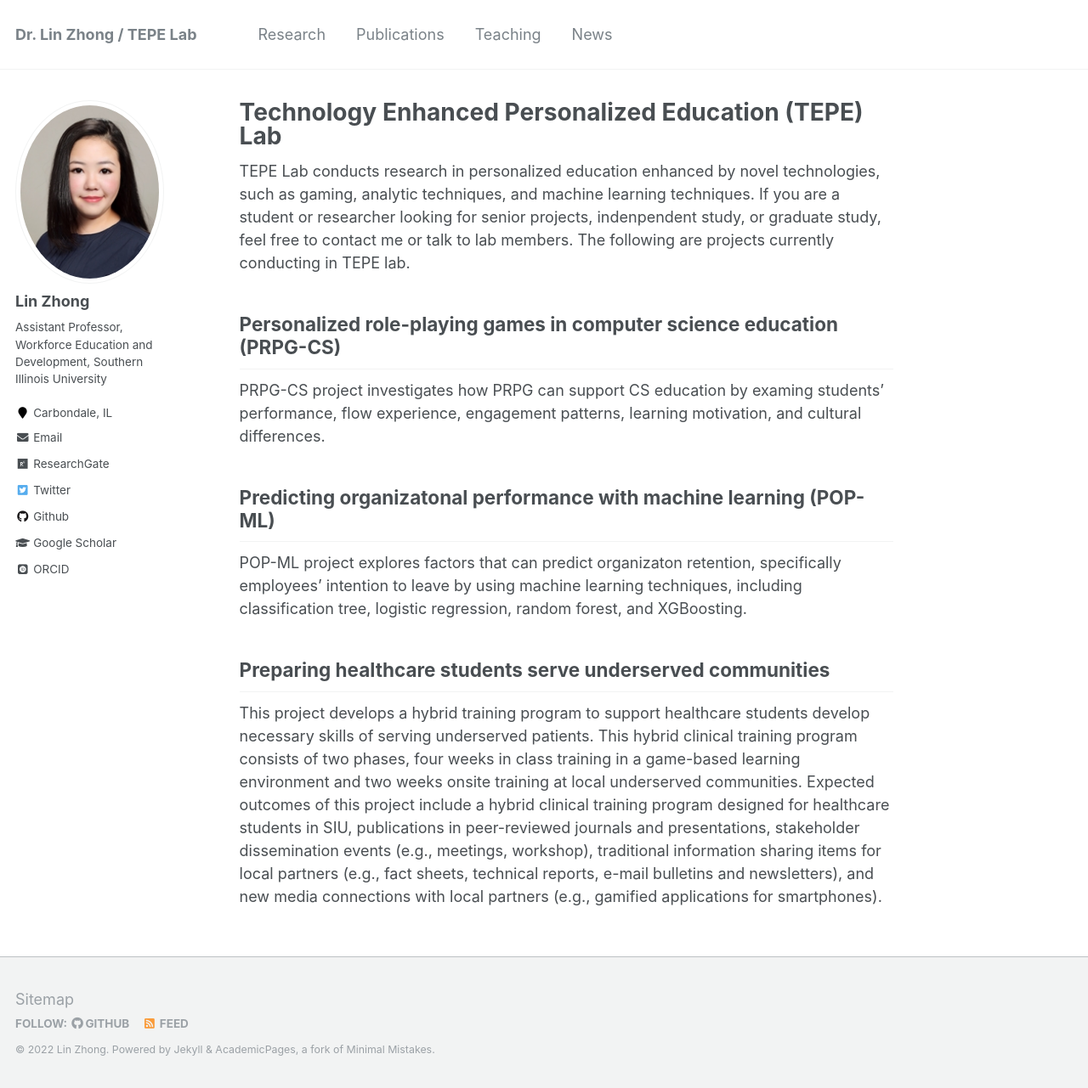
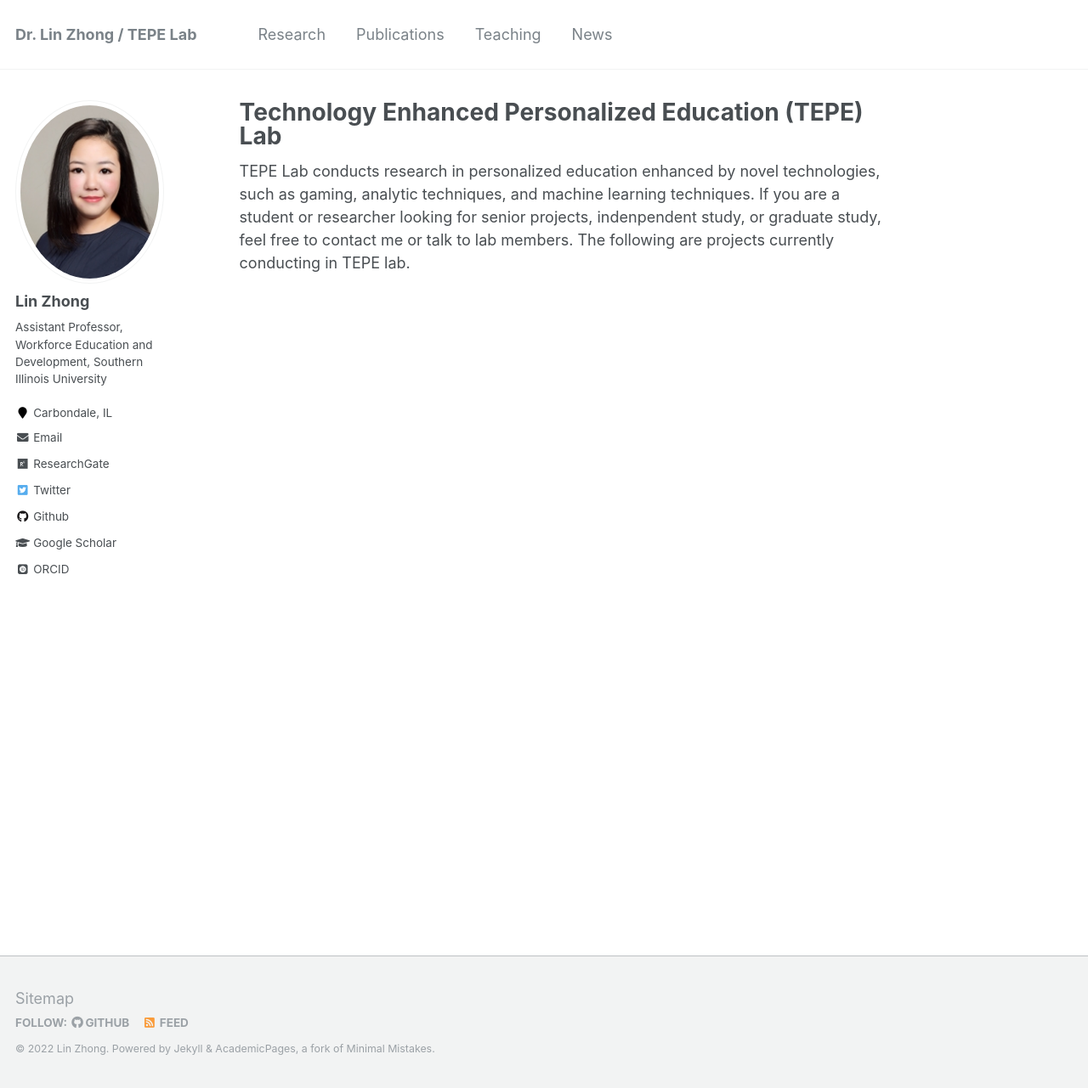
Before and after one commit to TEPELAB/tepe, a Jekyll site: the page built from _pages/about.md, in a window 1280 px wide and 1281 px high. Shown: the whole window at 85% size. Built offline with Jekyll 4.4.1, drawn with Linux system fonts in a browser that asks for light colours; some web fonts are replaced.

Commit message:
Update about.md

```diff
--- a/_pages/about.md
+++ b/_pages/about.md
@@ -9,15 +9,3 @@ redirect_from:
 ---
 
 TEPE Lab conducts research in personalized education enhanced by novel technologies, such as gaming, analytic techniques, and machine learning techniques. If you are a student or researcher looking for senior projects, indenpendent study, or graduate study, feel free to contact me or talk to lab members. The following are projects currently conducting in TEPE lab.
-
-Personalized role-playing games in computer science education (PRPG-CS)
-------
-PRPG-CS project investigates how PRPG can support CS education by examing students' performance, flow experience, engagement patterns, learning motivation, and cultural differences.
-
-Predicting organizatonal performance with machine learning (POP-ML)
-------
-POP-ML project explores factors that can predict organizaton retention, specifically employees' intention to leave by using machine learning techniques, including classification tree, logistic regression, random forest, and XGBoosting.
-
-Preparing healthcare students serve underserved communities
-------
-This project develops a hybrid training program to support healthcare students develop necessary skills of serving underserved patients. This hybrid clinical training program consists of two phases, four weeks in class training in a game-based learning environment and two weeks onsite training at local underserved communities. Expected outcomes of this project include a hybrid clinical training program designed for healthcare students in SIU, publications in peer-reviewed journals and presentations, stakeholder dissemination events (e.g., meetings, workshop), traditional information sharing items for local partners (e.g., fact sheets, technical reports, e-mail bulletins and newsletters), and new media connections with local partners (e.g., gamified applications for smartphones).
```
